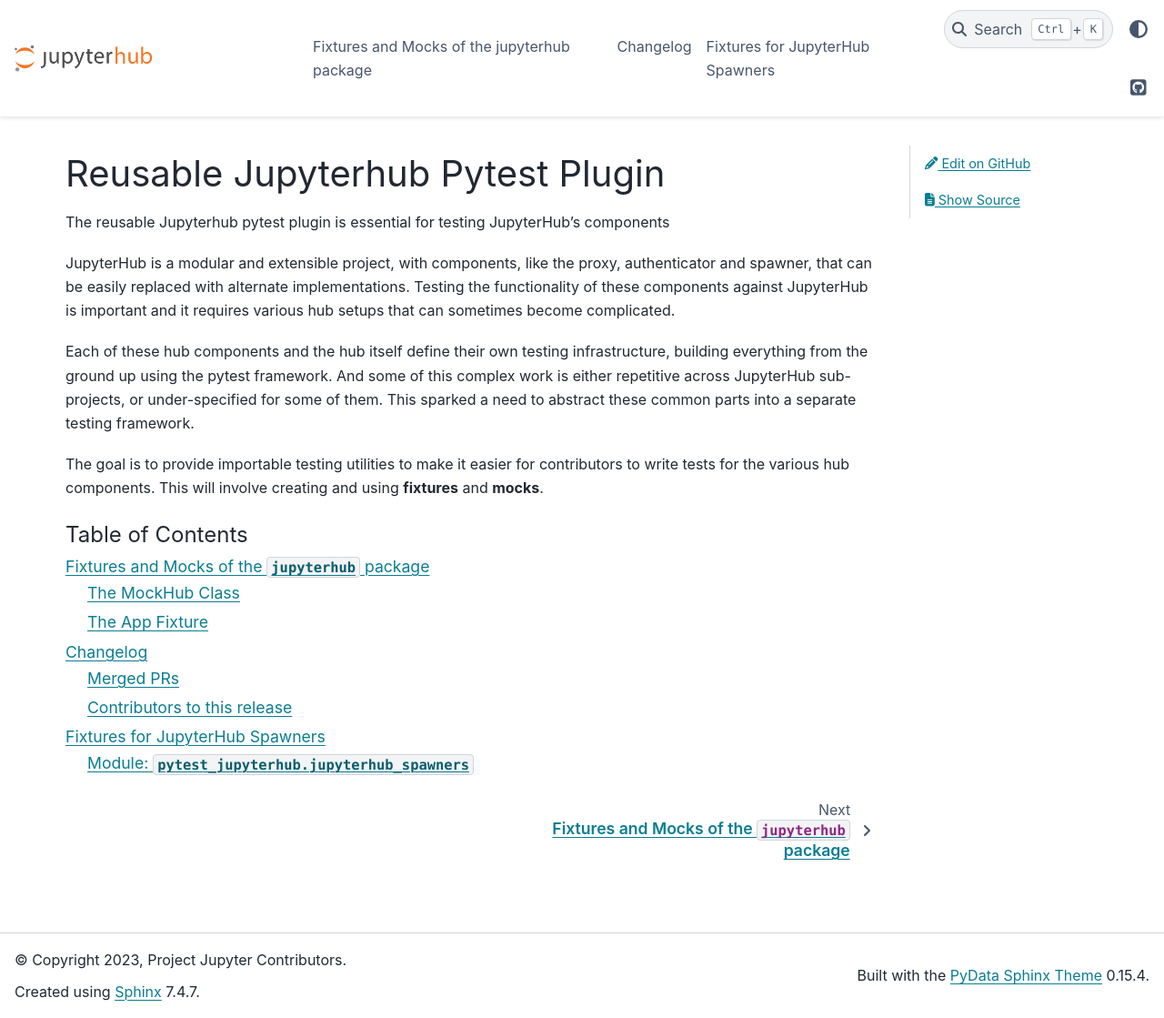
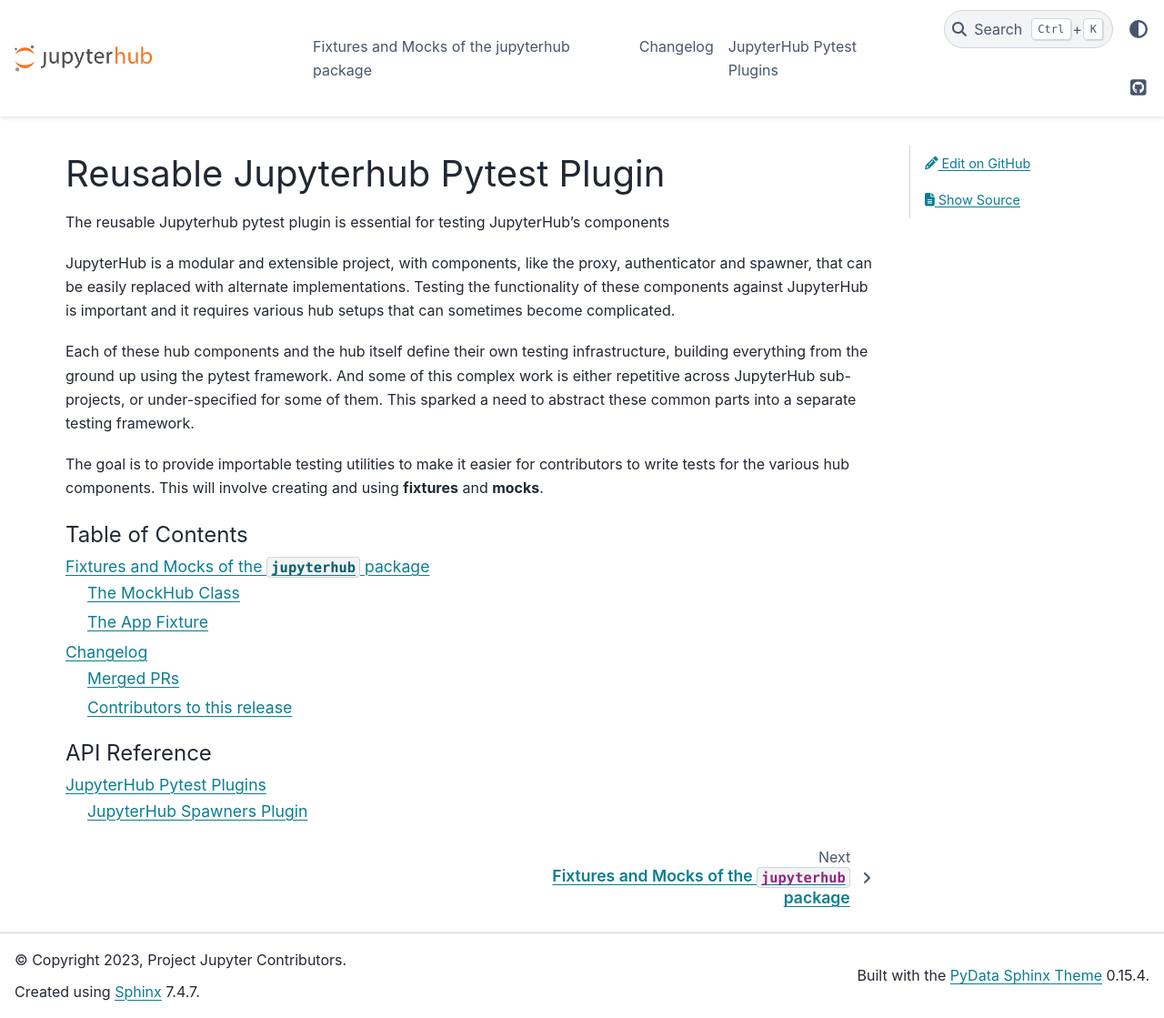
Before and after one commit to jupyterhub/pytest-jupyterhub, a Sphinx documentation site: the page built from docs/source/index.md, in a window 1280 px wide and 1119 px high. Shown: the whole window at 91% size. Built offline with Sphinx 7.4.7 and the PyData theme 0.15.4, drawn with Linux system fonts in a browser that asks for light colours.

````diff
--- /dev/null
+++ b/docs/source/api/index.md
@@ -0,0 +1,9 @@
+(api-index)=
+
+# JupyterHub Pytest Plugins
+
+```{toctree}
+:maxdepth: 3
+
+jupyterhub_spawners
+```
--- a/docs/source/jupyterhub_spawners.md
+++ b/docs/source/api/jupyterhub_spawners.md
@@ -1,4 +1,4 @@
-# Fixtures for JupyterHub Spawners
+# JupyterHub Spawners Plugin
 
 ## Module: {mod}`pytest_jupyterhub.jupyterhub_spawners`
 
--- a/docs/source/conf.py
+++ b/docs/source/conf.py
@@ -36,7 +36,7 @@ default_role = "literal"
 # ones.
 # Add more extensions based on needs here
 extensions = [
-    "autodoc_traits",
+    "sphinx.ext.autodoc",
     "sphinx_copybutton",
     "myst_parser",
 ]
--- a/docs/source/index.md
+++ b/docs/source/index.md
@@ -15,7 +15,12 @@ The goal is to provide importable testing utilities to make it easier for contri
 :caption: Table of Contents
 fixtures
 changelog
-jupyterhub_spawners
+```
+
+```{toctree}
+:maxdepth: 2
+:caption: API Reference
+api/index
 ```
 
 <!-- testing -->
````
